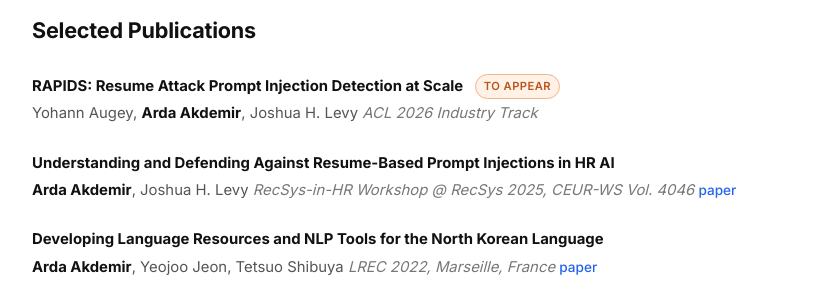
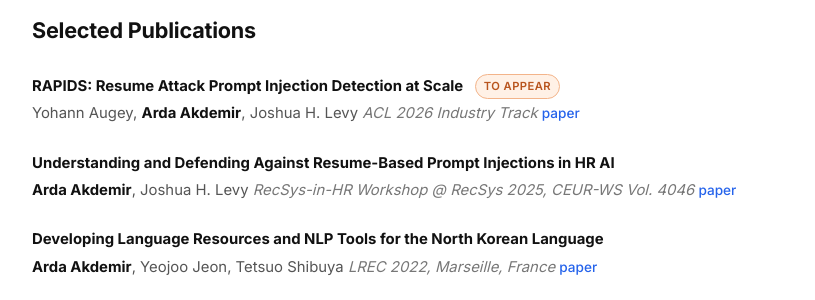
Before and after one commit to ardakdemir/ardakdemir.github.io, a Jekyll site: the page built from index.md, in a window 1280 px wide and 900 px high, scrolled down 431 px. Shown: the part 155-455 px from the top of the window, without its empty margins (232-1047 px from the left). Built offline with Jekyll 4.4.1, drawn with Linux system fonts in a browser that asks for light colours.

Commit message:
Add OpenReview link to RAPIDS publication
Made-with: Cursor

```diff
--- a/index.md
+++ b/index.md
@@ -51,6 +51,7 @@ keywords: Machine Learning, Deep Learning, NLP, Bioinformatics
       <span class="pub-title">RAPIDS: Resume Attack Prompt Injection Detection at Scale <span class="pub-badge" data-lang="en">To appear</span><span class="pub-badge" data-lang="ja">発表予定</span></span>
       <span class="pub-authors">Yohann Augey, <span class="me">Arda Akdemir</span>, Joshua H. Levy</span>
       <span class="pub-venue">ACL 2026 Industry Track</span>
+      <span class="pub-links"><a href="https://openreview.net/forum?id=68a4FXwzs7#discussion">paper</a></span>
     </li>
 
     <li class="pub-item">
```
